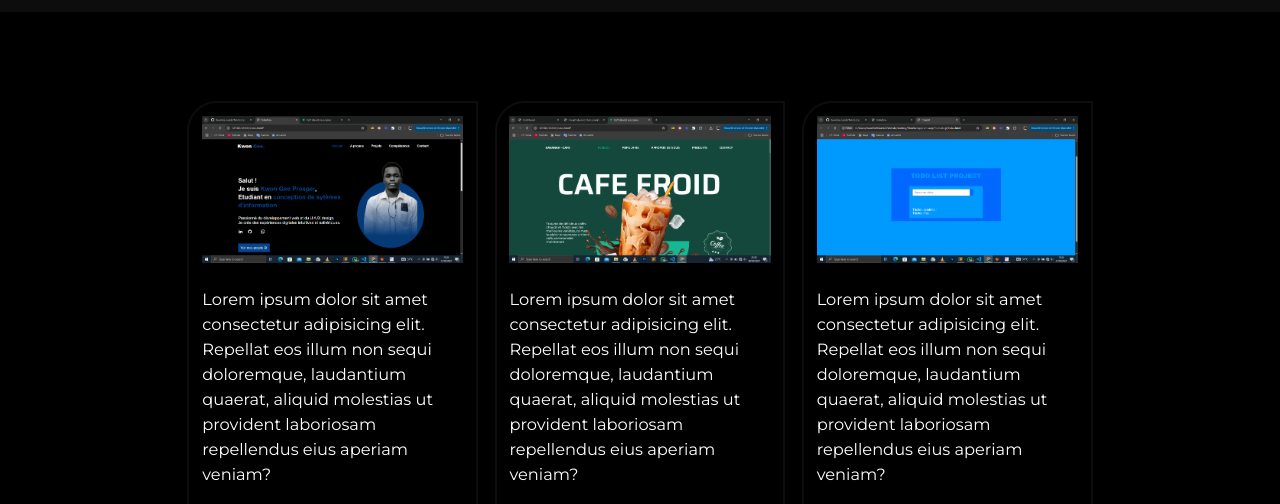
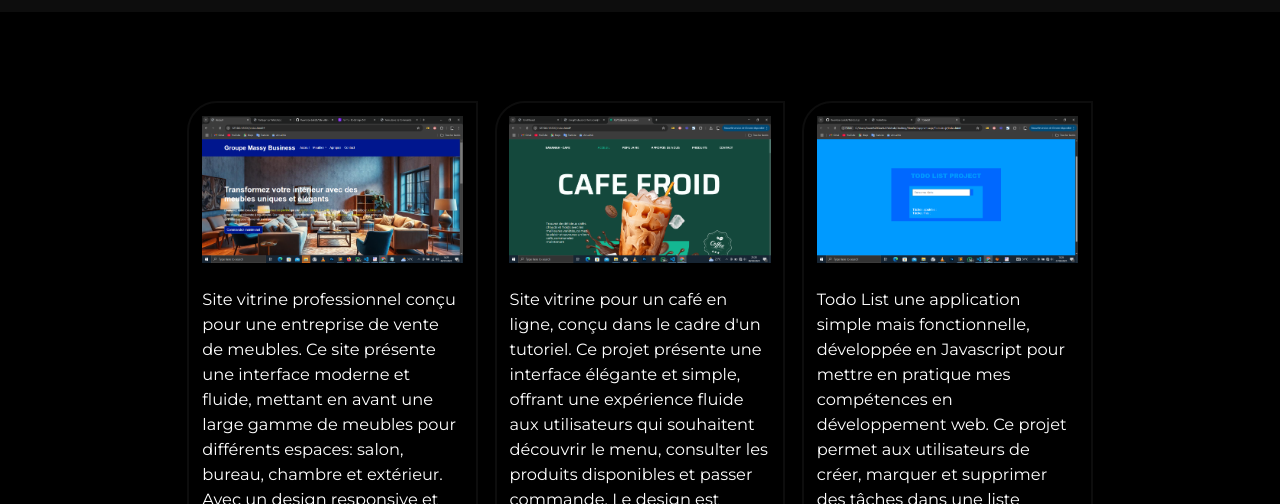
Before and after one commit to KwonGee-Lukelo/portfolio-responsive, a plain HTML site: page index.html in a window 1280 px wide. Shown: the part 1450-1954 px from the top of the page. Drawn offline with nearby package versions, Linux system fonts and the light colour scheme.

Commit message:
Modification de texte de description des mes projets

```diff
--- a/index.html
+++ b/index.html
@@ -153,16 +153,20 @@
         <div class="card__projets__1">
           <div class="head__card__projets__1">
             <img
-              src="assets/images/projets/portfolio.png"
-              alt="interface site web portfolio"
+              src="assets/images/projets/MassyB.png"
+              alt="interface site web vitrine"
             />
           </div>
 
           <div class="body__card__projets__1">
             <p class="body__card__projets__1__description">
-              Lorem ipsum dolor sit amet consectetur adipisicing elit. Repellat
-              eos illum non sequi doloremque, laudantium quaerat, aliquid
-              molestias ut provident laboriosam repellendus eius aperiam veniam?
+              Site vitrine professionnel conçu pour une entreprise de vente de
+              meubles. Ce site présente une interface moderne et fluide, mettant
+              en avant une large gamme de meubles pour différents espaces:
+              salon, bureau, chambre et extérieur. Avec un design responsive et
+              épuré, l'objectif est d'offrir une expérience utilisateur agréable
+              et intuitive, permettant aux visiteurs de naviguer facilement et
+              de passer commande.
             </p>
 
             <div class="tecno">
@@ -173,6 +177,7 @@
               <div class="tecno__logo">
                 <i class="ri-html5-fill"></i>
                 <i class="ri-css3-fill"></i>
+                <i class="ri-bootstrap-fill"></i>
                 <i class="ri-javascript-fill"></i>
               </div>
             </div>
@@ -198,9 +203,12 @@
 
           <div class="body__card__projets__2">
             <p class="body__card__projets__2__description">
-              Lorem ipsum dolor sit amet consectetur adipisicing elit. Repellat
-              eos illum non sequi doloremque, laudantium quaerat, aliquid
-              molestias ut provident laboriosam repellendus eius aperiam veniam?
+              Site vitrine pour un café en ligne, conçu dans le cadre d'un
+              tutoriel. Ce projet présente une interface élégante et simple,
+              offrant une expérience fluide aux utilisateurs qui souhaitent
+              découvrir le menu, consulter les produits disponibles et passer
+              commande. Le design est responsive, permettant une navigation
+              otimalr sur tous les appareils.
             </p>
 
             <div class="tecno">
@@ -236,9 +244,12 @@
 
           <div class="body__card__projets__3">
             <p class="body__card__projets__3__description">
-              Lorem ipsum dolor sit amet consectetur adipisicing elit. Repellat
-              eos illum non sequi doloremque, laudantium quaerat, aliquid
-              molestias ut provident laboriosam repellendus eius aperiam veniam?
+              Todo List une application simple mais fonctionnelle, développée en
+              Javascript pour mettre en pratique mes compétences en
+              développement web. Ce projet permet aux utilisateurs de créer,
+              marquer et supprimer des tâches dans une liste dynamique. Ces
+              projets met en avant mes compétences en Javascript, ainsi que la
+              gestion des événements et la gestion de l'interface utilisateur.
             </p>
 
             <div class="tecno">
```
